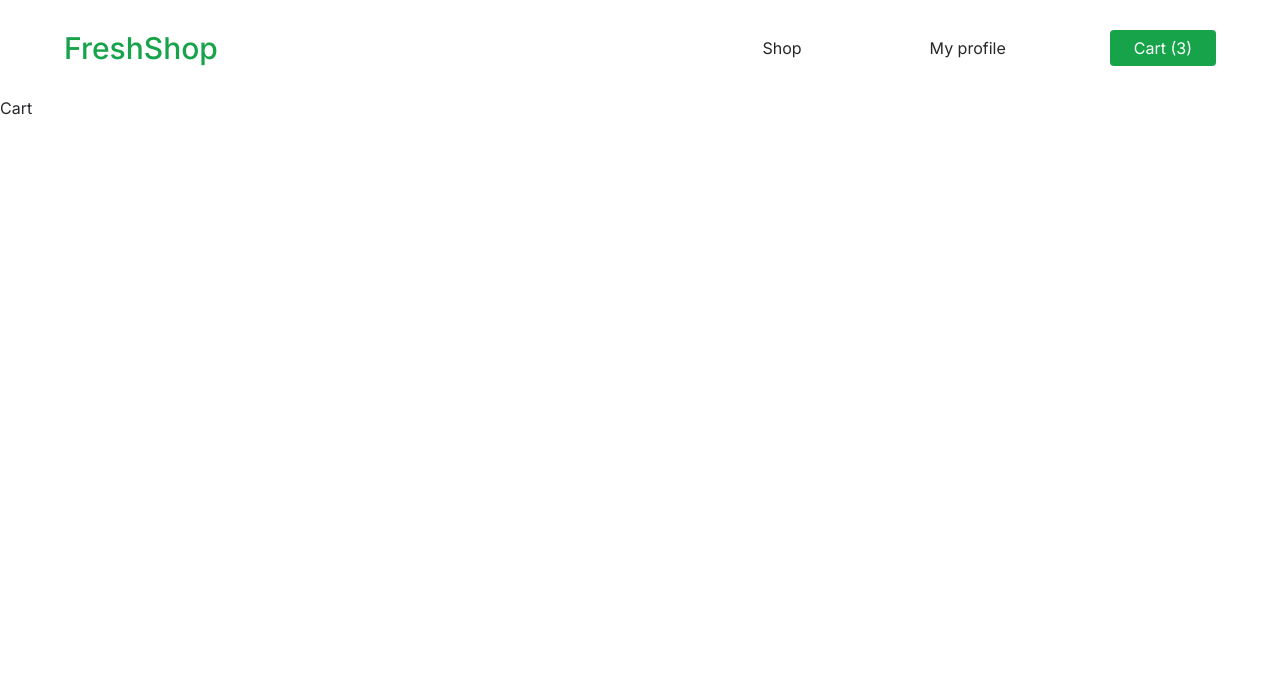
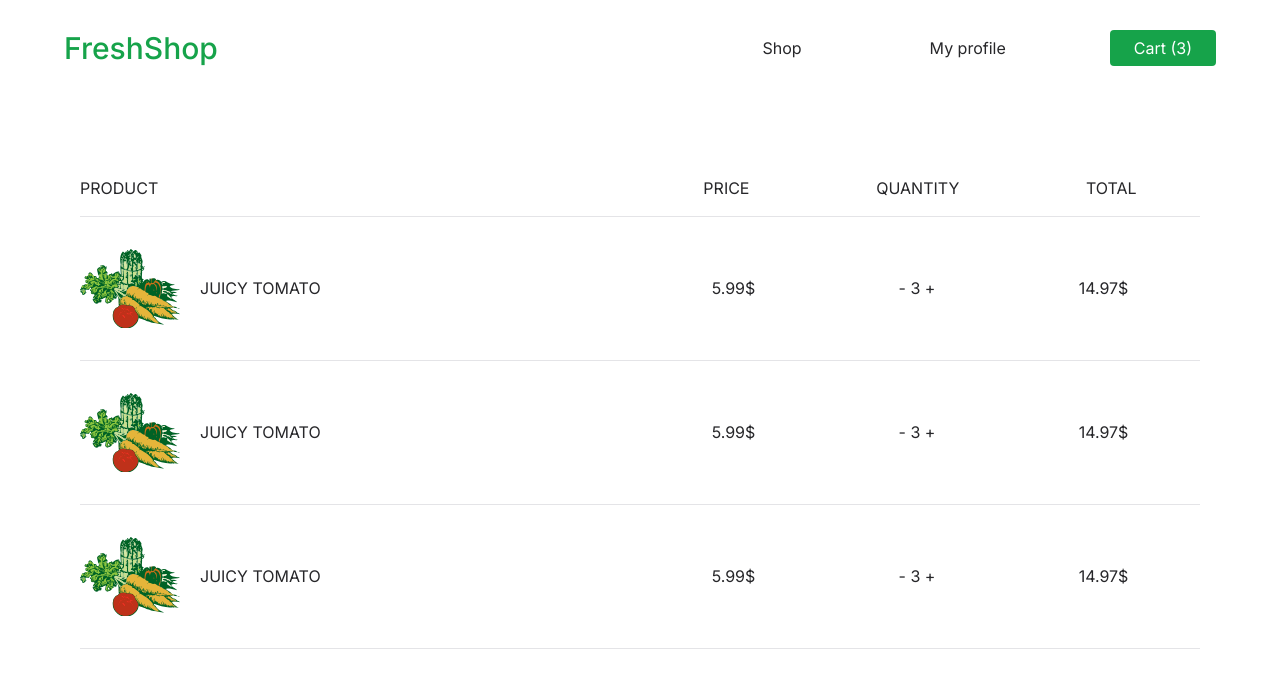
Before and after one commit to adamTop1/E-commerce-shop, a Next.js app in the folder client/: page /cart in a window 1280 px wide. Shown: the top 688 px of the page. Built offline with nearby package versions, Linux system fonts and the light colour scheme.

Commit message:
add 404 page

```diff
--- a/client/src/app/cart/page.tsx
+++ b/client/src/app/cart/page.tsx
@@ -1,9 +1,10 @@
 import React from 'react'
+import Cart from '@/components/Main/cart/Cart'
 
-const Cart = () => {
+const page = () => {
   return (
-    <div>Cart</div>
+    <Cart />
   )
 }
 
-export default Cart
+export default page
--- /dev/null
+++ b/client/src/app/not-found.tsx
@@ -0,0 +1,16 @@
+import Link from 'next/link'
+
+export default function NotFound() {
+	return (
+		<div className='flex flex-col items-center justify-center h-screen bg-gray-100'>
+			<h1 className='text-6xl font-bold text-gray-800'>404</h1>
+			<p className='mb-4 text-xl text-gray-600'>Oops! Page not found 😕</p>
+			<p className='mb-8 text-center text-gray-500'>It seems the page you are looking for doesn’t exist.</p>
+			<Link
+				href='/'
+				className='px-6 py-2 font-semibold text-white transition duration-300 bg-green-500 rounded-lg hover:bg-green-600'>
+				Go Home
+			</Link>
+		</div>
+	)
+}
--- a/client/src/app/page.tsx
+++ b/client/src/app/page.tsx
@@ -1,4 +1,4 @@
-import Header from '@/components/Main/Header'
+import Header from "@/components/Main/header/Header"
 
 export default function Home() {
 	return (
--- a/client/src/app/shop/page.tsx
+++ b/client/src/app/shop/page.tsx
@@ -4,9 +4,9 @@ import Image from 'next/image'
 import { Button } from '@/components/ui/button'
 import { Input } from '@/components/ui/input'
 
-const Shop = () => {
+const page = () => {
 	return (
-		<div className='grid grid-cols-4 gap-8 mx-28 my-28'>
+		<div className='grid grid-cols-4 gap-8 my-28 max-w-[1800px] mx-auto'>
 			<Card className='overflow-hidden'>
 				<div className='flex items-center justify-center rounded bg-slate-50'>
 					<Image src='/vegetables-main.svg' alt='vegetables' width={300} height={300} />
@@ -87,4 +87,4 @@ const Shop = () => {
 	)
 }
 
-export default Shop
+export default page
--- /dev/null
+++ b/client/src/components/Main/cart/Cart.tsx
@@ -0,0 +1,23 @@
+import React from 'react'
+import Product from './Product'
+
+const Cart = () => {
+	return (
+		<div className='max-w-[1800px] mx-auto my-20 px-20 uppercase'>
+			<div className='grid grid-cols-2'>
+				<p>product</p>
+				<div className='flex justify-around'>
+					<p>price</p>
+					<p>quantity</p>
+					<p>total</p>
+				</div>
+			</div>
+			<div className='my-4 border-b'></div>
+            <Product />
+            <Product />
+            <Product />
+		</div>
+	)
+}
+
+export default Cart
--- /dev/null
+++ b/client/src/components/Main/cart/Product.tsx
@@ -0,0 +1,23 @@
+import React from 'react'
+import Image from 'next/image'
+
+const Product = () => {
+	return (
+		<>
+			<div className='grid grid-cols-2 my-8'>
+				<div className='flex items-center gap-5'>
+					<Image src='/vegetables-main.svg' alt='vegetables' width={100} height={100} />
+					<p>Juicy Tomato</p>
+				</div>
+				<div className='flex items-center justify-around '>
+					<p>5.99$</p>
+					<p>- 3 +</p>
+					<p>14.97$</p>
+				</div>
+			</div>
+			<div className='my-4 border-b'></div>
+		</>
+	)
+}
+
+export default Product
--- a/client/src/components/Main/Header.tsx
+++ b/client/src/components/Main/header/Header.tsx
@@ -1,9 +1,9 @@
 import Image from 'next/image'
-import { Button } from '../ui/button'
+import { Button } from '@/components/ui/button'
 
 const Header = () => {
 	return (
-		<div className='grid min-h-screen grid-cols-2 mx-20'>
+		<div className='grid min-h-screen grid-cols-2 max-w-[1800px] mx-auto'>
 			<div className='flex flex-col items-start justify-start gap-10 ml-20'>
 				<h3 className='text-6xl font-bold mt-36'>
 					Bring fresh food to <br />
--- a/client/src/components/Nav/Navigation.tsx
+++ b/client/src/components/Nav/Navigation.tsx
@@ -3,7 +3,7 @@ import Link from 'next/link'
 const Navigation = () => {
 	return (
 		<div className='flex items-center justify-between h-24 mx-16'>
-			<h1 className='text-3xl font-medium text-green-600'>FreshShop</h1>
+			<h1 className='text-3xl font-medium text-green-600'><Link href='/'>FreshShop</Link></h1>
 			<ul className='flex gap-20'>
 				<li>
 					<Link href='/shop' className='px-6 py-2'>
```
